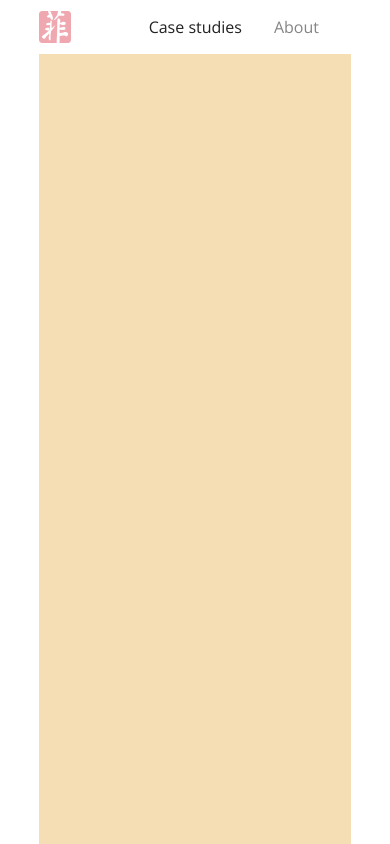
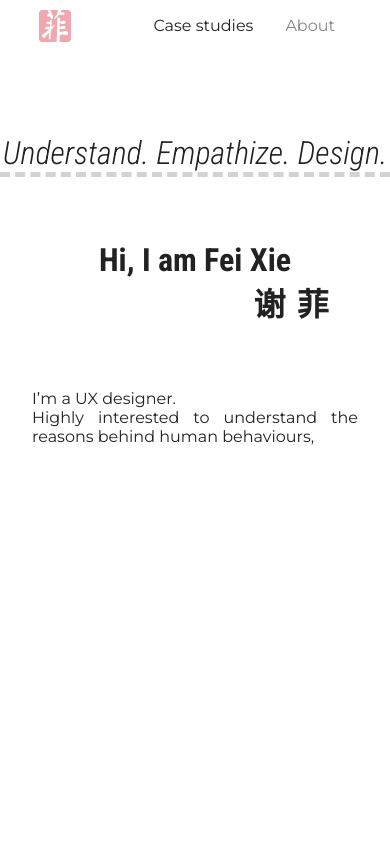
Before and after one commit to feixie0331/fei-xie-portfolio, a plain HTML site: page index.html in a window 390 px wide. Shown: the top 844 px of the page. Drawn offline with nearby package versions, Linux system fonts and the light colour scheme; a web font is replaced by a local one.

Commit message:
add hero section

```diff
--- a/index.html
+++ b/index.html
@@ -11,14 +11,16 @@
     <!--CSS-->
     <link rel="stylesheet" href="resources/css/style.css">
     <!--Font-->
-    <link href="https://fonts.googleapis.com/css2?family=Comic+Neue:ital,wght@0,300;0,400;0,700;1,700&family=Ma+Shan+Zheng&family=Open+Sans:wght@300;400;600&display=swap" rel="stylesheet">
+    <link href="https://fonts.googleapis.com/css2?family=Ma+Shan+Zheng&family=Montserrat:wght@300;400;700&family=Roboto+Condensed:ital,wght@0,300;0,400;0,700;1,300&display=swap" rel="stylesheet">
     <script src="https://cdnjs.cloudflare.com/ajax/libs/jquery/3.5.1/jquery.min.js" integrity="sha512-bLT0Qm9VnAYZDflyKcBaQ2gg0hSYNQrJ8RilYldYQ1FxQYoCLtUjuuRuZo+fjqhx/qtq/1itJ0C2ejDxltZVFg==" crossorigin="anonymous"></script>
     <script src="resources/js/min.js"></script>
 </head>
+<!------------------------------------------------>
 <body>
+<!----------header------------------------>
     <header>
         <nav>
-            <h3>FEI XIE</h3>
+            <h3 class="mobile">FEI XIE</h3>
             <img src="resources/images/favicon_io/favicon-32x32.png" alt="logo">
             <div class="menu">
                 <p><a class="active" href="#">Case studies</a></p>
@@ -27,10 +29,22 @@
 
         </nav>
     </header>
+<!----------------main part---------------------->
     <main>
-        <div class="hero"></div>
+        <div class="hero">
+            <div class="text container">
+                <h2>Understand. Empathize. Design.</h2>
+
+                <h1>Hi, I am Fei Xie<br><span id="placeholder">Hi, I am a FFei</span><span id="xie"> 谢 菲</span></h1>
+                <p>I’m a UX designer.<br>
+                    Highly interested to understand the reasons behind human behaviours, </p>
+                    <!--I aim to use skills and knowledge to design enjoyable user-centred experiences.
+                    invested in bringing a positive impact to the lives of others. Curious by nature, I love connecting with and understanding people. -->
+            </div>
+        </div>
         <div class="case"></div>
     </main>
+<!----------------footer---------------------->
     <footer>
         <div class="footer-text">
             <h3>I am looking for new opportunities &#128587;</h3>
@@ -50,4 +64,6 @@
         </div>
     </footer>
 </body>
+<!------------------------------------------------>
+
 </html>
--- a/resources/css/style.css
+++ b/resources/css/style.css
@@ -7,8 +7,8 @@ body {
     display: grid;
     height: 100vh;
     grid-template-rows: auto 1fr auto;
-    font-family: 'Open Sans', sans-serif;
     color: #222222;
+    font-family: 'Montserrat', sans-serif;
 }
 
 header {
@@ -41,6 +41,13 @@ a {
 }
 .menu .active {
     color: #222222;
+}
+
+h1 {
+    font-size: 4rem;
+}
+h2 {
+    font-size: 2rem;
 }
 /*-------------nav bar---------------------*/
 nav {
@@ -76,30 +83,7 @@ a.active {
         display: none;
     }
 }
-@media only screen and (max-width: 480px) {
-    header {
-        padding:0;
-    }
-    main {
-        position: relative;
-        top: 54px;
-    }
 
-    footer {
-        position: relative;
-        top: 54px;
-
-    }
-    nav h3 {
-        display: none;
-    }
-    nav .menu {
-        padding: 0;
-    }
-    .menu p {
-        margin: 1rem;
-    }
-}
 
 /*-----------footer---------------*/
 
@@ -107,8 +91,8 @@ a.active {
 footer h3 {
     padding: 1rem 0;
     font-size: 1.5rem;
-    font-weight: 700;
-    font-family: 'Comic Neue', cursive;
+    font-weight: 400;
+    font-family: 'Roboto Condensed', sans-serif;
 }
 
 footer p {
@@ -169,7 +153,101 @@ footer p {
 
 .hero {
     height: 1080px;
-    background-color: wheat;
+
 }
 
+.hero .text {
+    display: grid;
+    grid-template-columns: repeat(12, 1fr);
+    justify-content: center;
+    text-align: center;
+
+}
+.text h1 {
+    font-family:'Roboto Condensed', sans-serif;
+    font-weight: 700;
+    grid-column: 1 / span 12;
+    margin-top: 7rem;
+}
+.text h2 {
+    position: -webkit-sticky;
+    position: sticky;
+    z-index: 50;
+    top: 32px;
+    font-weight: 300;
+    font-family: 'Roboto Condensed', sans-serif;
+    font-style: italic;
+    margin-bottom: 2rem;
+    border-bottom: 5px dashed rgb(211, 211, 211);
+    grid-column: 1 / span 12;
+    background-color: rgba(255, 255, 255, 0.8);
+}
+.text p {
+    font-size: 1.25rem;
+    padding: 2rem;
+    grid-column: 3 / span 8;
+    text-align: justify;
+
+
+}
+
+#xie {
+    margin-top: 0;
+    text-indent: 6em;
+    font-family: 'Ma Shan Zheng', cursive;
+}
+#placeholder {
+    visibility: hidden;
+}
 /*-----------------case-------------------*/
+
+
+
+/*---------------responsive-----------*/
+@media only screen and (max-width: 480px) {
+    .mobile {
+        display: none;
+    }
+    .hero h1 {
+        text-align: center;
+        margin: 2rem 0;
+        font-size: 2rem;
+    }
+    header {
+        padding:0;
+
+    }
+    nav .menu {
+        margin-right: 0;
+    }
+    .nav {
+        width: 100%;
+    }
+    main {
+        width: 100%;
+        position: relative;
+        top: 54px;
+    }
+
+    footer {
+        position: relative;
+        top: 54px;
+
+    }
+    nav h3 {
+        display: none;
+    }
+    nav .menu {
+        padding: 0;
+    }
+    .menu p {
+        margin: 1rem;
+    }
+    .hero {
+        margin-top: 5rem;
+    }
+    .hero p {
+        grid-column: 1 / span 12;
+        font-size: 1rem;
+    }
+}
```
Also changed, not shown: resources/images/e0e1bc66-73ba-4e35-98ba-f23f8988f092_medium_thumb.jpg (added), resources/images/favicon-32x32.png (added), 3 other files.
